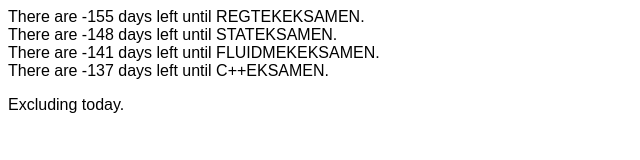
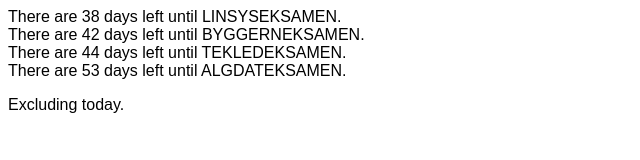
Before and after one commit to AudunVN/ex, a plain HTML site: page index.html in a window 1280 px wide. Shown: the whole page, without its empty margins (0-640 px from the left). Drawn offline with Linux system fonts and the light colour scheme.

Commit message:
Updated w/new exam dates

```diff
--- a/index.html
+++ b/index.html
@@ -19,10 +19,10 @@
 	<body>
 		<script>
 		var Today = new Date();
-		document.write("There are " + DayDiff(Today, "May, 23, 2016") + " days left until REGTEKEKSAMEN.<br>");
-		document.write("There are " + DayDiff(Today, "May, 30, 2016") + " days left until STATEKSAMEN.<br>");
-		document.write("There are " + DayDiff(Today, "June, 6, 2016") + " days left until FLUIDMEKEKSAMEN.<br>");
-		document.write("There are " + DayDiff(Today, "June, 10, 2016") + " days left until C++EKSAMEN.<br>");
+		document.write("There are " + DayDiff(Today, "December, 2, 2016") + " days left until LINSYSEKSAMEN.<br>");
+		document.write("There are " + DayDiff(Today, "December, 6, 2016") + " days left until BYGGERNEKSAMEN.<br>");
+		document.write("There are " + DayDiff(Today, "December, 8, 2016") + " days left until TEKLEDEKSAMEN.<br>");
+		document.write("There are " + DayDiff(Today, "December, 17, 2016") + " days left until ALGDATEKSAMEN.<br>");
 		</script>
 		<p>Excluding today.</p>
 	</body>
```
